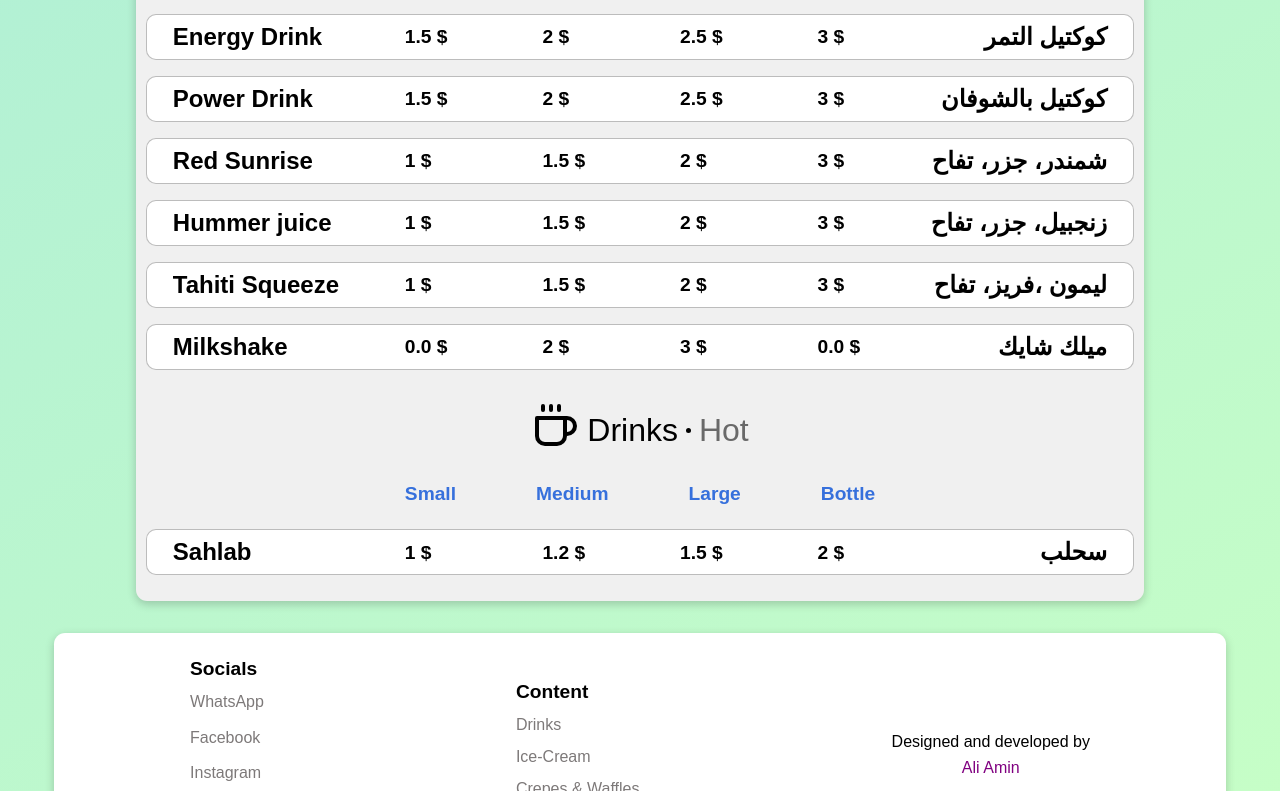
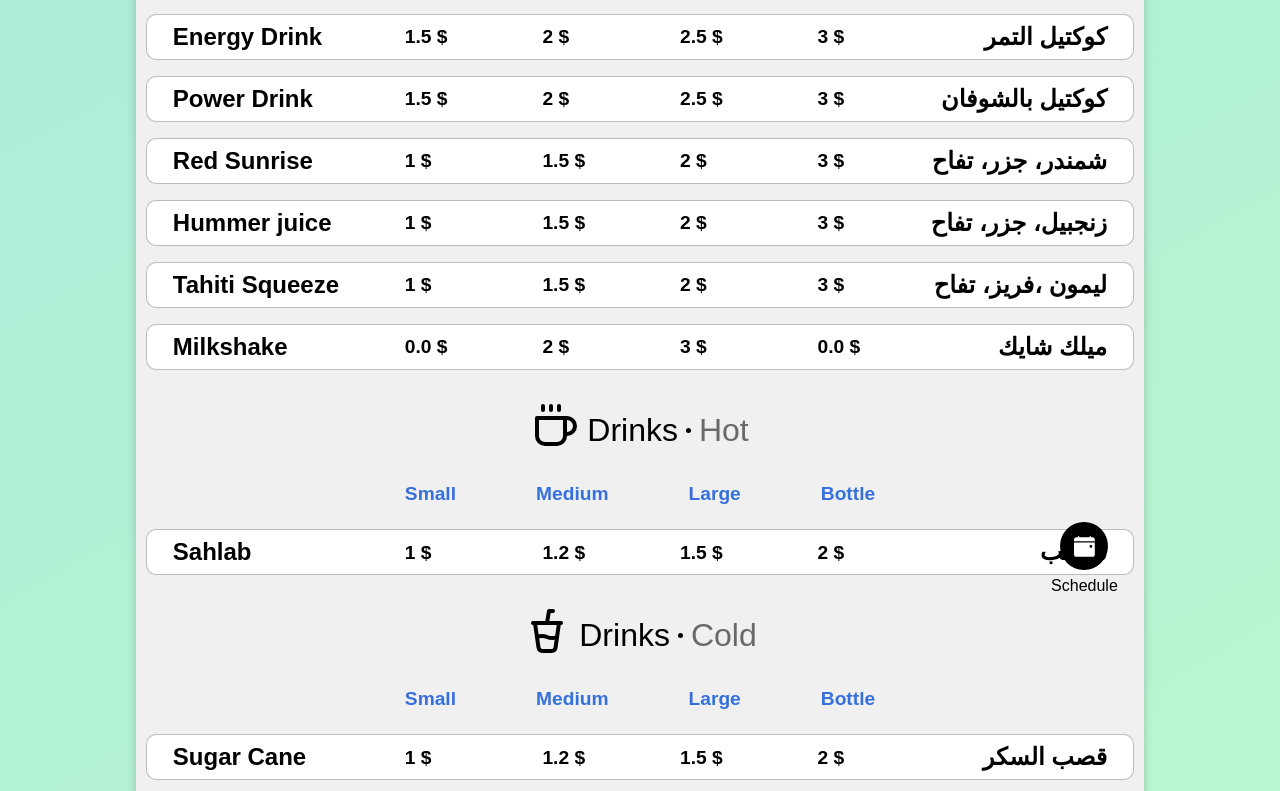
Before and after one commit to substro/Juice-Fuel, a React (Vite) app: page / in a window 1280 px wide. Shown: the part 1393-2184 px from the top of the page. Built offline with nearby package versions, Linux system fonts and the light colour scheme; a web font is replaced by a local one.

Commit message:
main section tabs #2

```diff
--- a/src/MainSection.jsx
+++ b/src/MainSection.jsx
@@ -7,7 +7,7 @@ import { Saj } from "./Saj";
 import { useState } from "react";
 
 export const MainSection = () => {
-  const { activePage, setActivePage } = useState("Drinks");
+  const [activePage, setActivePage] = useState("Drinks");
   return (
     <>
       <div className="menu-title">
```
